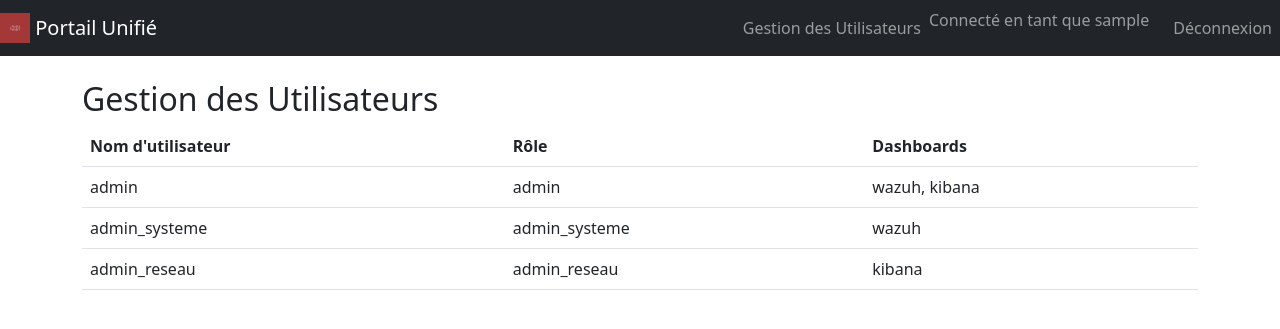
After one commit to BikTH/RUPA_System, a Flask app: page /manage_users in a window 1280 px wide. The commit adds this page. Shown: the top 329 px of the page. Run offline with Flask 2, Linux system fonts and the light colour scheme; the visitor is signed in with stand-in values (Sample User, id 1).

Commit message:
MAJ rupa_portal

```diff
--- a/reverse_proxy/docker-compose.yml
+++ b/reverse_proxy/docker-compose.yml
@@ -19,6 +19,8 @@ services:
   rupa_portal:
     build: ./rupa_portal
     container_name: rupa_portal
+    environment:
+      - SECRET_KEY=E5ZF4G6H541Z05T424254213RF4EQR84fr2ref21e
     volumes:
       - ./rupa_portal:/app
     networks:
--- a/reverse_proxy/rupa_portal/app.py
+++ b/reverse_proxy/rupa_portal/app.py
@@ -1,55 +1,113 @@
 from flask import Flask, render_template, request, redirect, url_for, session
 import requests
+import os
 
 app = Flask(__name__)
-app.secret_key = 'votre_clé_secrète'  # À changer pour une clé secrète sécurisée
+# Définir une clé secrète par défaut sécurisée
+default_secret_key = 'uneCléTrèsSécureParDéfaut123!@#'
+
+# Utiliser la variable d'environnement si elle est définie, sinon utiliser la clé par défaut
+app.secret_key = os.environ.get('SECRET_KEY', default_secret_key)
 
 # Fichier d'utilisateurs stockés en local
 UTILISATEURS = {
-    'admin': 'motdepasse123',
-    'user': 'password'
+    'admin': {
+        'password': 'motdepasse123',
+        'role': 'admin',
+        'dashboards': ['wazuh', 'kibana']
+    },
+    'admin_systeme': {
+        'password': 'password',
+        'role': 'admin_systeme',
+        'dashboards': ['wazuh']
+    },
+    'admin_reseau': {
+        'password': 'password',
+        'role': 'admin_reseau',
+        'dashboards': ['kibana']
+    }
 }
 
-# URL de l'API Wazuh
-WAZUH_API_URL = 'https://wazuh-dashboard:55000'
+
+# Informations de l'API Wazuh
+WAZUH_API_URL = 'https://wazuh.manager:55000'
+WAZUH_API_USER = 'wazuh-wui'
+WAZUH_API_PASSWORD = 'MyS3cr37P450r.*-'
 
 # Désactiver les warnings SSL pour les requêtes
 requests.packages.urllib3.disable_warnings()
 
 @app.route('/', methods=['GET', 'POST'])
 def login():
+    if 'username' in session:
+        return redirect(url_for('dashboard'))
     if request.method == 'POST':
         username = request.form['username']
         password = request.form['password']
-        if username in UTILISATEURS and UTILISATEURS[username] == password:
+        # Vérification correcte du mot de passe
+        if username in UTILISATEURS and UTILISATEURS[username]['password'] == password:
             session['username'] = username
+            session['role'] = UTILISATEURS[username]['role']
+            session['dashboards'] = UTILISATEURS[username]['dashboards']
             # Créer une session sur Wazuh
             token = create_wazuh_session(username, password)
-            session['wazuh_token'] = token
-            return redirect(url_for('dashboard'))
+            if token:
+                session['wazuh_token'] = token
+                return redirect(url_for('dashboard'))
+            else:
+                session.pop('username', None)
+                return render_template('login.html', error='Échec de la connexion à Wazuh')
         else:
             return render_template('login.html', error='Nom d\'utilisateur ou mot de passe incorrect')
     return render_template('login.html')
 
-def create_wazuh_session(username, password):
+
+def create_wazuh_session():
+    """Crée une session sur Wazuh et retourne le jeton d'authentification."""
     url = f"{WAZUH_API_URL}/security/user/authenticate"
-    response = requests.post(url, auth=(username, password), verify=False)
+    response = requests.post(url, auth=(WAZUH_API_USER, WAZUH_API_PASSWORD), verify=False)
     if response.status_code == 200:
         return response.json()['data']['token']
     else:
+        print("Erreur lors de la connexion à Wazuh:", response.text)
         return None
+
+
 
 @app.route('/dashboard')
 def dashboard():
-    if 'username' in session:
-        return render_template('dashboard.html', username=session['username'])
+    # Vérifiez si 'username' et 'dashboards' sont présents dans la session
+    if 'username' in session and 'dashboards' in session:
+        return render_template('dashboard.html', username=session['username'], user_dashboards=session['dashboards'])
     else:
+        # Supprimez la session et redirigez vers la page de login si les clés ne sont pas présentes
+        session.clear()
         return redirect(url_for('login'))
+
+@app.route('/manage_users')
+def manage_users():
+    if 'username' in session and session.get('role') == 'admin':
+        return render_template('manage_users.html', users=UTILISATEURS)
+    else:
+        return redirect(url_for('dashboard'))
 
 @app.route('/logout')
 def logout():
+    """Déconnecte l'utilisateur et supprime le jeton Wazuh de la session."""
+    if 'wazuh_token' in session:
+        delete_wazuh_session(session['wazuh_token'])
     session.clear()
     return redirect(url_for('login'))
 
+def delete_wazuh_session(token):
+    """Supprime le jeton de session dans Wazuh."""
+    url = f"{WAZUH_API_URL}/security/user/logout"
+    headers = {'Authorization': f'Bearer {token}'}
+    response = requests.delete(url, headers=headers, verify=False)
+    if response.status_code == 200:
+        print("Déconnexion réussie de Wazuh")
+    else:
+        print("Erreur lors de la déconnexion de Wazuh:", response.text)
+
 if __name__ == '__main__':
-    app.run(host='0.0.0.0')
+    app.run(host='0.0.0.0', debug=True)
--- a/reverse_proxy/rupa_portal/templates/base.html
+++ b/reverse_proxy/rupa_portal/templates/base.html
@@ -9,12 +9,20 @@
 </head>
 <body>
     <nav class="navbar navbar-expand-lg navbar-dark bg-dark">
-        <a class="navbar-brand" href="{{ url_for('dashboard') }}">Portail Unifié</a>
+        <a class="navbar-brand" href="{{ url_for('dashboard') }}">
+            <img src="{{ url_for('static', filename='img/logo_placeholder.png') }}" width="30" height="30" class="d-inline-block align-top" alt="">
+            Portail Unifié
+        </a>
         <div class="collapse navbar-collapse">
             {% if 'username' in session %}
             <ul class="navbar-nav ms-auto">
+                {% if session.get('role') == 'admin' %}
                 <li class="nav-item">
-                    <span class="navbar-text">Connecté en tant que {{ session['username'] }}</span>
+                    <a class="nav-link" href="{{ url_for('manage_users') }}">Gestion des Utilisateurs</a>
+                </li>
+                {% endif %}
+                <li class="nav-item">
+                    <span class="navbar-text me-3">Connecté en tant que {{ session['username'] }}</span>
                 </li>
                 <li class="nav-item">
                     <a class="nav-link" href="{{ url_for('logout') }}">Déconnexion</a>
--- /dev/null
+++ b/reverse_proxy/rupa_portal/templates/manage_users.html
@@ -0,0 +1,23 @@
+{% extends "base.html" %}
+{% block title %}Gestion des Utilisateurs{% endblock %}
+{% block content %}
+<h2 class="mt-4">Gestion des Utilisateurs</h2>
+<table class="table">
+    <thead>
+        <tr>
+            <th>Nom d'utilisateur</th>
+            <th>Rôle</th>
+            <th>Dashboards</th>
+        </tr>
+    </thead>
+    <tbody>
+        {% for user, info in users.items() %}
+        <tr>
+            <td>{{ user }}</td>
+            <td>{{ info.role }}</td>
+            <td>{{ info.dashboards | join(', ') }}</td>
+        </tr>
+        {% endfor %}
+    </tbody>
+</table>
+{% endblock %}
```
Also changed, not shown: reverse_proxy/rupa_portal/templates/dashboard.html (+6 -2 lines), reverse_proxy/rupa_portal/templates/login.html (+6 -2 lines), reverse_proxy/rupa_portal/static/img/logo_placeholder.png (added), 2 other files.
